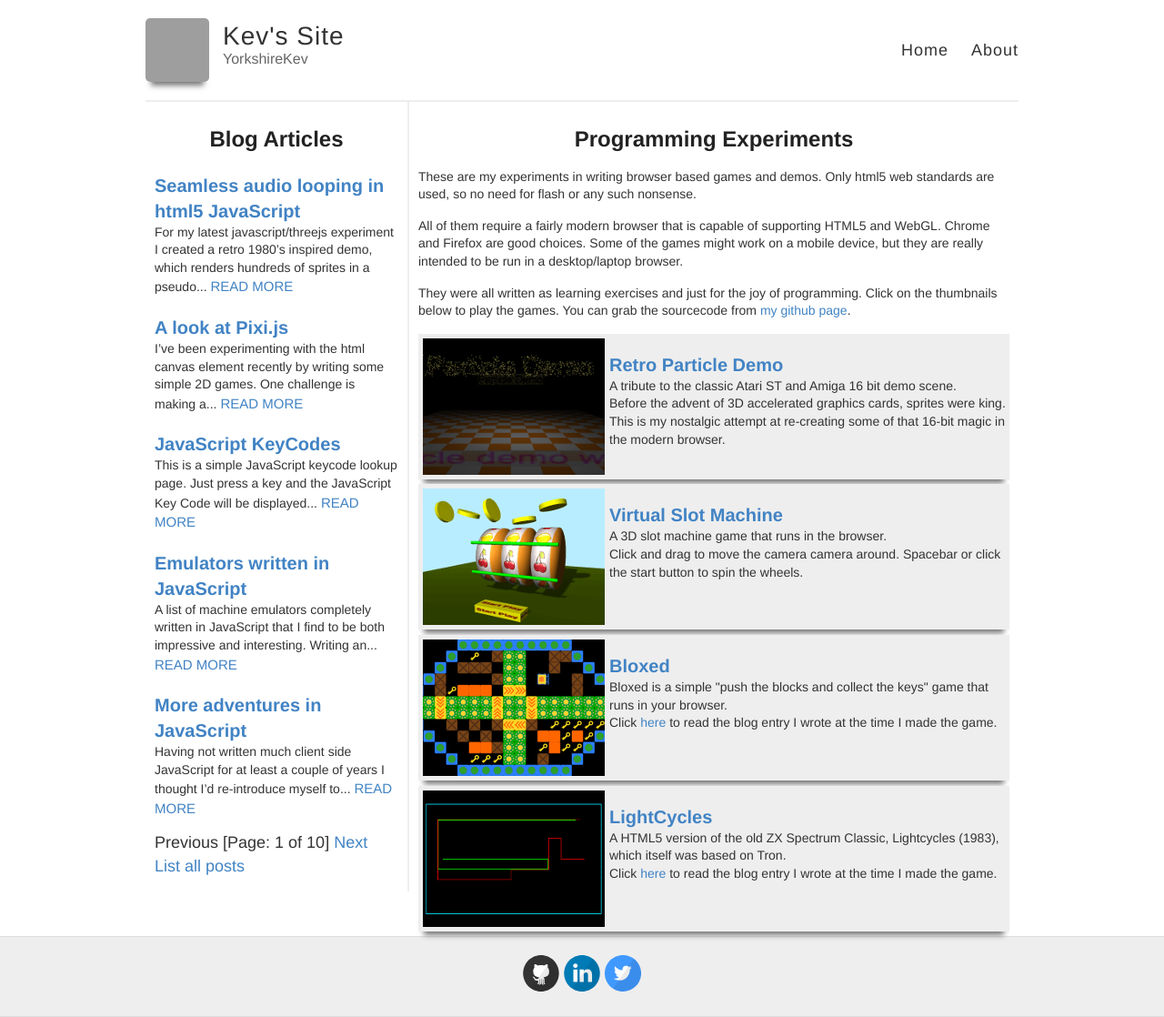
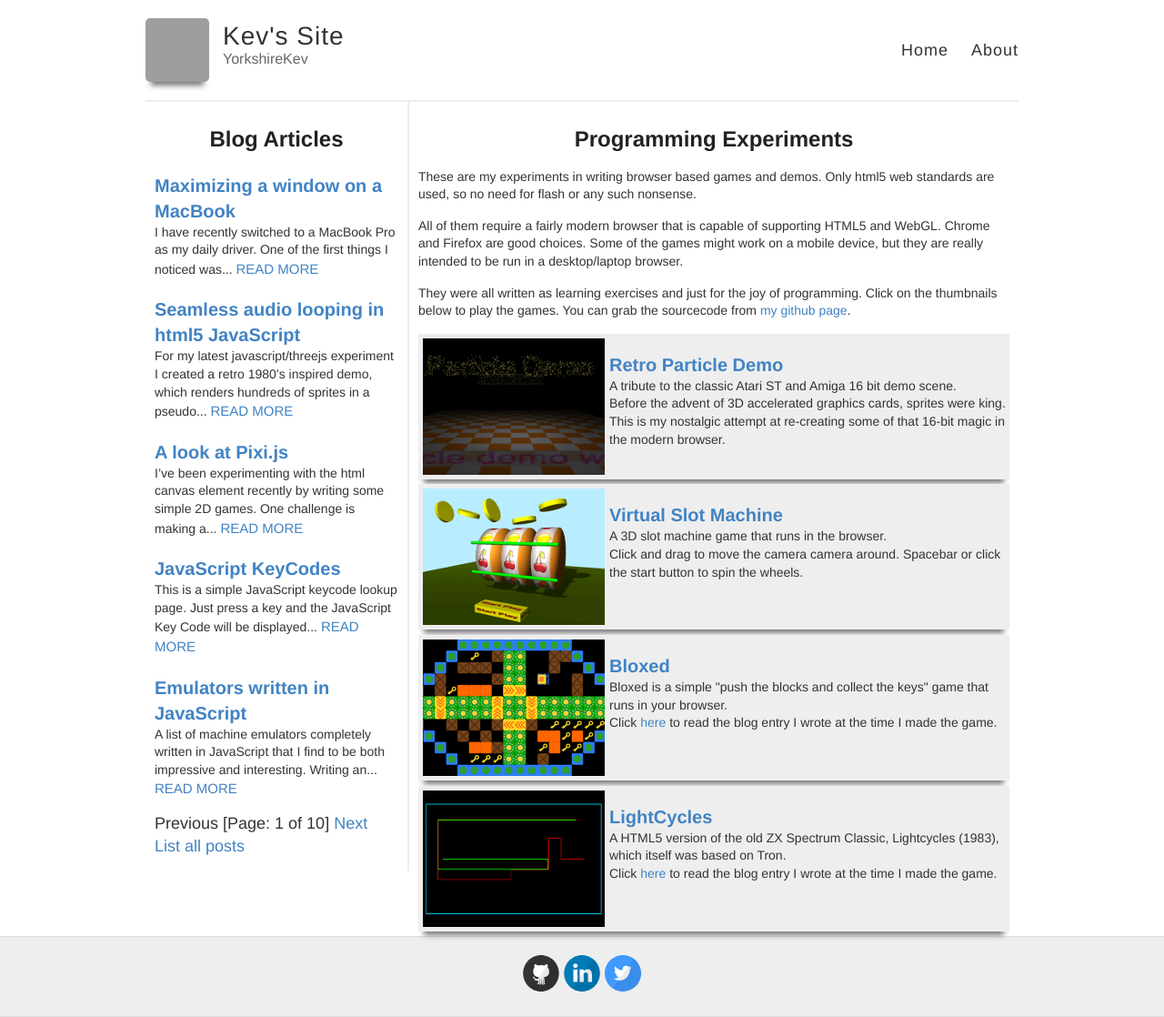
Before and after one commit to YorkshireKev/kevssite.com-jekyll-version, a Jekyll site: the page built from index.html, in a window 1280 px wide. Shown: the whole page at 91% size. Built offline with Jekyll 4.4.1, drawn with Linux system fonts in a browser that asks for light colours; the list of posts is cut into pages by our own code; grey boxes are pictures that could not be loaded.

Commit message:
Switch to jekyll/jekyll for testing

```diff
--- a/_config.yml
+++ b/_config.yml
@@ -69,6 +69,7 @@ sass:
 gems:
   - jemoji # Emoji please!
   - jekyll-sitemap # Create a sitemap using the official Jekyll sitemap gem
+  - jekyll-paginate
 
 # Exclude these files from your production _site
 exclude:
--- /dev/null
+++ b/_posts/2016-01-09-maximize-window-on-macbook.md
@@ -0,0 +1,18 @@
+---
+title: Maximizing a window on a MacBook
+author: YorkshireKev
+layout: post
+permalink: /2016/02/09/mac-os-maximize-window/
+dsq_needs_sync:
+  - 1
+---
+I have recently switched to a MacBook Pro as my daily driver. One of the first things I noticed was that there was no maximise button on application windows, only a fullscreen option that hides the top status-bar. A quick google search told me that holing down ALT while clicking in the Green Icon would maximise the window instead of making it go fullscreen. Which is great! only it isn't :(
+What that actually does is make the window wide enough for it's content, but that does not usually mean full screen width.
+
+I eventually discovered that holding down SHIFT + ALT while clicking on the Green Icon does make the window fill the screen width and height.
+
+{% highlight bash %}
+ALT + SHIFT + Green Icon = Maximise (as you'd expect if on Windows/Linux).
+{% endhighlight %}
+
+Now I've got that sorted, I'm starting to wonder if the fullscreen option is a better way of working anyway...
```
Also changed, not shown: 2 other files.
